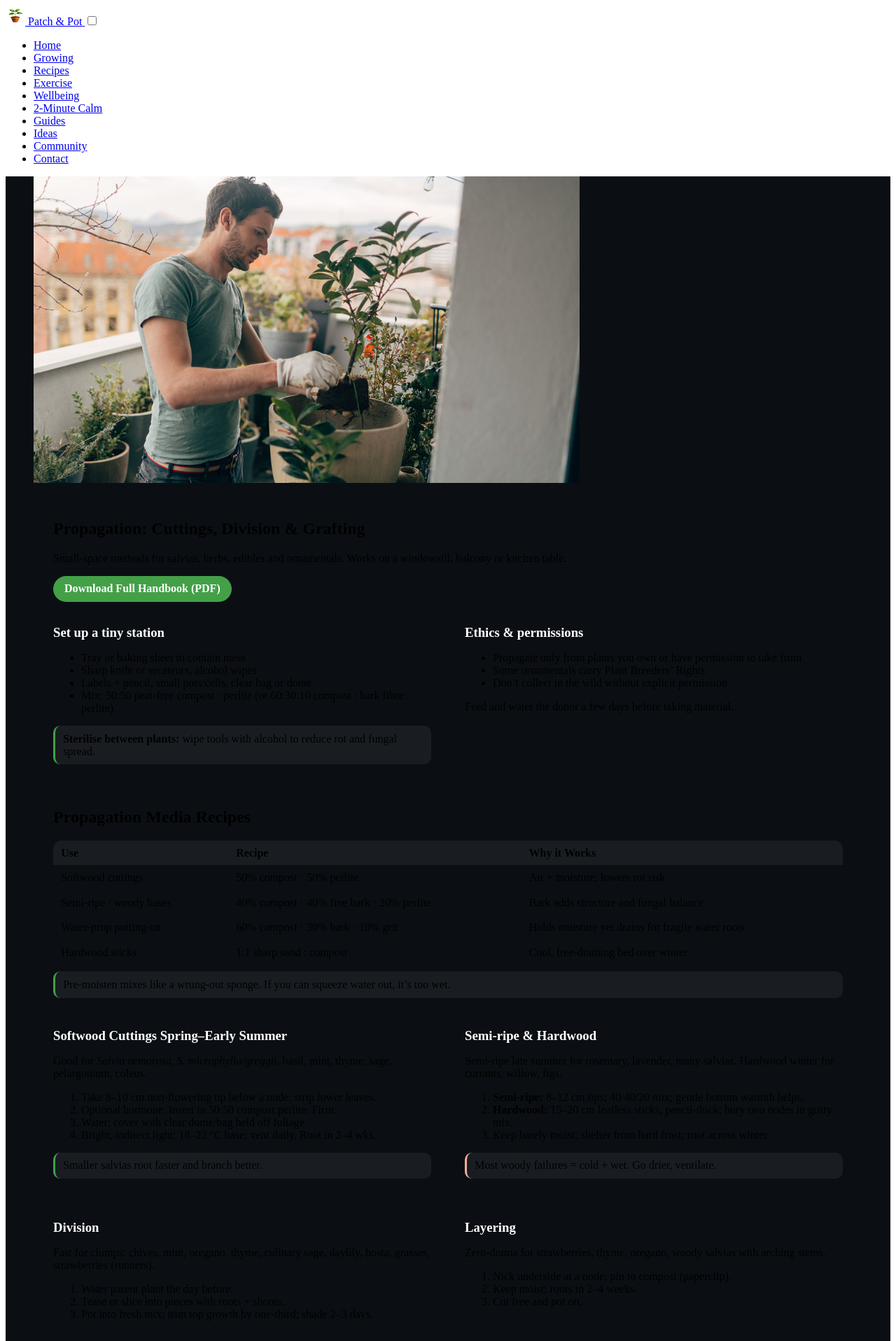
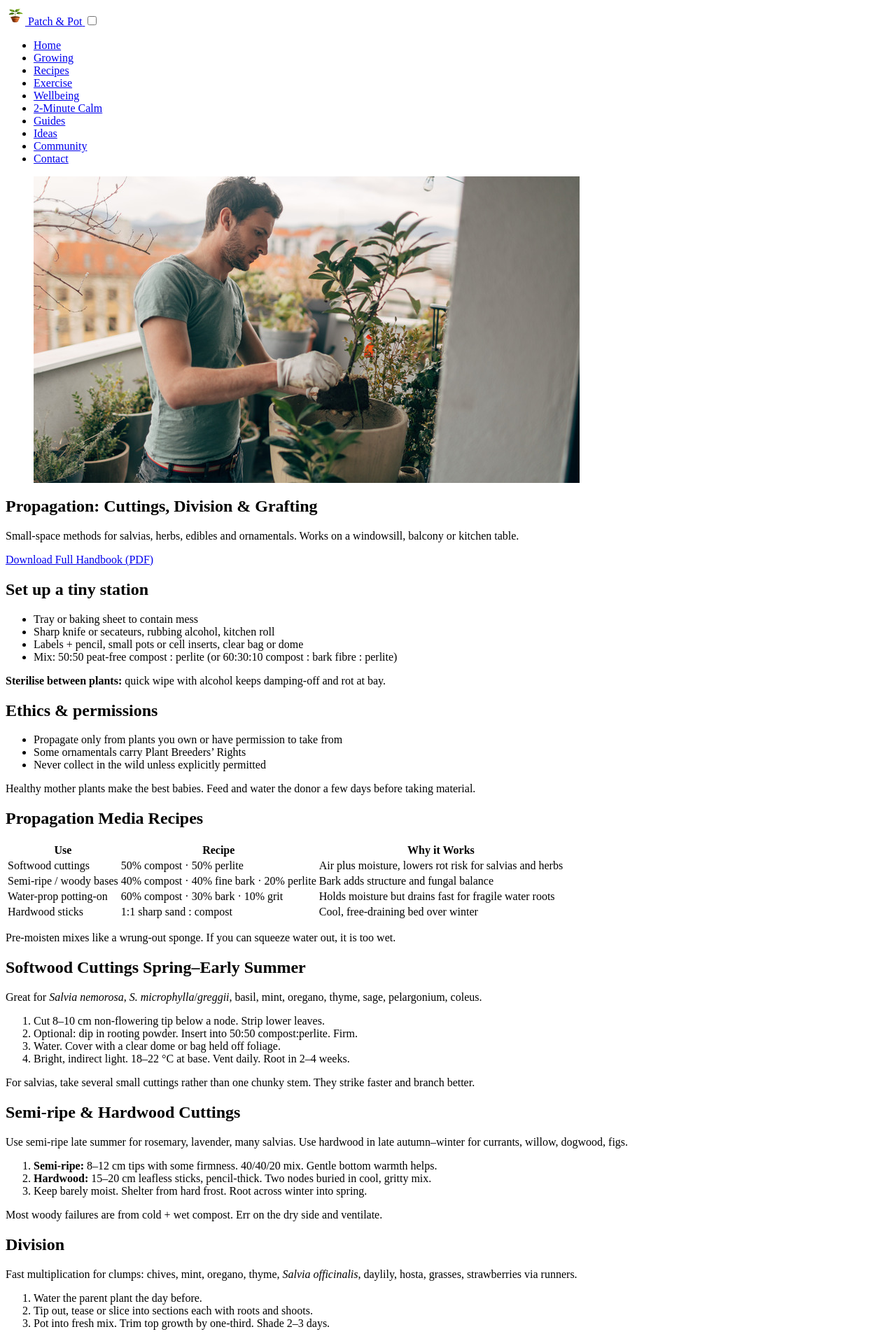
Before and after one commit to grantfitfuel/patchandpot, a Jekyll site: the page built from sites/guides/propagation.html, in a window 1280 px wide. Shown: the top 1916 px of the page at 70% size. Built offline with Jekyll 4.4.1, drawn with Linux system fonts in a browser that asks for light colours; some of the changed text lies outside the part shown.

Commit message:
Update propagation.html

```diff
--- a/sites/guides/propagation.html
+++ b/sites/guides/propagation.html
@@ -6,59 +6,9 @@ description: The full small-space propagation handbook — salvias, herbs, softw
 
 {% include header.html %}
 
-<!-- PAGE-ONLY STYLES (scoped so nothing leaks) -->
-<style>
-  .pg-prop { background:#0b0f14; color:var(--ink); }
-  .pg-prop img { display:block; max-width:100%; height:auto; }
-  .pg-prop .hero { margin:0; }
-  .pg-prop .hero .overlay, .pg-prop .hero .content { display:none; } /* no overlay text on image */
+<main class="wrap" role="main">
 
-  /* Tiles / cards */
-  .pg-prop .wrap-wide{max-width:1160px;margin:0 auto;padding:0 20px}
-  .pg-prop .grid{display:grid;gap:16px}
-  @media (min-width:980px){.pg-prop .two{grid-template-columns:1fr 1fr}}
-  @media (min-width:1200px){.pg-prop .three{grid-template-columns:repeat(3,1fr)}}
-
-  .pg-prop .tile,
-  .pg-prop .section{
-    background:var(--glass);
-    border:1px solid var(--stroke);
-    border-radius:16px;
-    padding:16px;
-  }
-
-  .pg-prop .tile h3,
-  .pg-prop .section h2{margin:.1rem 0 .6rem;color:#fff}
-
-  .pg-prop .kbd{padding:.05rem .35rem;border:1px solid var(--stroke);border-radius:6px;background:rgba(255,255,255,.06);font:600 .85rem/1 ui-monospace}
-
-  .pg-prop .table{width:100%;border-collapse:separate;border-spacing:0;overflow:hidden;border-radius:12px;border:1px solid var(--stroke)}
-  .pg-prop .table th,.pg-prop .table td{border-bottom:1px solid var(--stroke);padding:.55rem .7rem;text-align:left;vertical-align:top}
-  .pg-prop .table thead th{background:rgba(255,255,255,.06)}
-
-  .pg-prop .tip{border-left:3px solid #43A047;background:rgba(255,255,255,.06);border-radius:10px;padding:.6rem .7rem;margin:.6rem 0}
-  .pg-prop .warn{border-left:3px solid #ffad99;background:rgba(255,255,255,.06);border-radius:10px;padding:.6rem .7rem;margin:.6rem 0}
-
-  /* Green buttons only on this page */
-  .pg-prop .btn,
-  .pg-prop .btn.primary,
-  .pg-prop .btn.ghost{
-    display:inline-block;padding:.65rem 1rem;border-radius:999px;
-    background:#43A047;color:#fff;font-weight:700;border:0;text-decoration:none;line-height:1;white-space:nowrap;
-    transition:background .15s ease, transform .08s ease;
-  }
-  .pg-prop .btn:hover{background:#2E7D32}
-  .pg-prop .btn:active{transform:translateY(1px)}
-
-  /* Mini link pills */
-  .pg-prop .mini-nav{display:flex;gap:.6rem;flex-wrap:wrap;justify-content:center;margin:1rem 0 2rem}
-  .pg-prop .mini-nav a{background:#43A047;border:1px solid #2E7D32;color:#fff;padding:.45rem .75rem;border-radius:999px;text-decoration:none;font-weight:700}
-  .pg-prop .mini-nav a:hover{background:#2E7D32}
-</style>
-
-<div class="pg-prop">
-
-  <!-- HERO IMAGE ONLY -->
+  <!-- HERO (image only; text comes below as normal content) -->
   <header class="hero" role="banner" aria-label="Propagation hero">
     <figure>
       <img src="{{ '/img/hero.jpg' | relative_url }}" alt="Hands potting up with soil and tools">
@@ -66,172 +16,174 @@ description: The full small-space propagation handbook — salvias, herbs, softw
     </figure>
   </header>
 
-  <main class="wrap-wide" role="main">
-
-    <!-- Intro tile -->
-    <section class="tile">
+  <!-- INTRO TILE -->
+  <section class="section tile">
     <h1>Propagation: Cuttings, Division &amp; Grafting</h1>
     <p class="lead">Small-space methods for salvias, herbs, edibles and ornamentals. Works on a windowsill, balcony or kitchen table.</p>
-      <a class="btn primary" href="{{ '/pdf/propagation.pdf' | relative_url }}" target="_blank" rel="noopener">Download Full Handbook (PDF)</a>
+    <p><a class="btn primary" href="{{ '/pdf/propagation.pdf' | relative_url }}" target="_blank" rel="noopener">Download Full Handbook (PDF)</a></p>
   </section>
 
-    <!-- Workspace / Hygiene tiles -->
+  <!-- WORKSPACE / HYGIENE -->
   <section class="grid two">
-      <article class="tile">
-        <h3>Set up a tiny station</h3>
+    <article class="section tile">
+      <h2>Set up a tiny station</h2>
       <ul>
         <li>Tray or baking sheet to contain mess</li>
-          <li>Sharp knife or secateurs, alcohol wipes</li>
-          <li>Labels + pencil, small pots/cells, clear bag or dome</li>
+        <li>Sharp knife or secateurs, rubbing alcohol, kitchen roll</li>
+        <li>Labels + pencil, small pots or cell inserts, clear bag or dome</li>
         <li>Mix: 50:50 peat-free compost : perlite (or 60:30:10 compost : bark fibre : perlite)</li>
       </ul>
-        <p class="tip"><strong>Sterilise between plants:</strong> wipe tools with alcohol to reduce rot and fungal spread.</p>
+      <p class="tip"><strong>Sterilise between plants:</strong> quick wipe with alcohol keeps damping-off and rot at bay.</p>
     </article>
-      <article class="tile">
-        <h3>Ethics &amp; permissions</h3>
+
+    <article class="section tile">
+      <h2>Ethics &amp; permissions</h2>
       <ul>
         <li>Propagate only from plants you own or have permission to take from</li>
         <li>Some ornamentals carry Plant Breeders’ Rights</li>
-          <li>Don’t collect in the wild without explicit permission</li>
+        <li>Never collect in the wild unless explicitly permitted</li>
       </ul>
-        <p class="mini">Feed and water the donor a few days before taking material.</p>
+      <p class="mini">Healthy mother plants make the best babies. Feed and water the donor a few days before taking material.</p>
     </article>
   </section>
 
-    <!-- Media recipes -->
-    <section class="tile">
+  <!-- MEDIA RECIPES -->
+  <section class="section tile">
     <h2>Propagation Media Recipes</h2>
     <table class="table mono">
       <thead><tr><th>Use</th><th>Recipe</th><th>Why it Works</th></tr></thead>
       <tbody>
-          <tr><td>Softwood cuttings</td><td>50% compost · 50% perlite</td><td>Air + moisture, lowers rot risk</td></tr>
+        <tr><td>Softwood cuttings</td><td>50% compost · 50% perlite</td><td>Air plus moisture, lowers rot risk for salvias and herbs</td></tr>
         <tr><td>Semi-ripe / woody bases</td><td>40% compost · 40% fine bark · 20% perlite</td><td>Bark adds structure and fungal balance</td></tr>
-          <tr><td>Water-prop potting-on</td><td>60% compost · 30% bark · 10% grit</td><td>Holds moisture yet drains for fragile water roots</td></tr>
+        <tr><td>Water-prop potting-on</td><td>60% compost · 30% bark · 10% grit</td><td>Holds moisture but drains fast for fragile water roots</td></tr>
         <tr><td>Hardwood sticks</td><td>1:1 sharp sand : compost</td><td>Cool, free-draining bed over winter</td></tr>
       </tbody>
     </table>
-      <p class="tip">Pre-moisten mixes like a wrung-out sponge. If you can squeeze water out, it’s too wet.</p>
+    <p class="tip">Pre-moisten mixes like a wrung-out sponge. If you can squeeze water out, it is too wet.</p>
   </section>
 
-    <!-- Methods as tidy tiles -->
+  <!-- METHODS -->
   <section class="grid two">
-      <article class="tile">
-        <h3>Softwood Cuttings <span class="badge">Spring–Early Summer</span></h3>
-        <p>Good for <em>Salvia nemorosa</em>, <em>S. microphylla/greggii</em>, basil, mint, thyme, sage, pelargonium, coleus.</p>
-        <ol>
-          <li>Take 8–10 cm non-flowering tip below a node; strip lower leaves.</li>
-          <li>Optional hormone. Insert in 50:50 compost:perlite. Firm.</li>
-          <li>Water; cover with clear dome/bag held off foliage.</li>
-          <li>Bright, indirect light; 18–22 °C base; vent daily. Root in 2–4 wks.</li>
+    <article class="section tile">
+      <h2>Softwood Cuttings <span class="badge">Spring–Early Summer</span></h2>
+      <p>Great for <em>Salvia nemorosa</em>, <em>S. microphylla</em>/<em>greggii</em>, basil, mint, oregano, thyme, sage, pelargonium, coleus.</p>
+      <ol class="steps">
+        <li>Cut 8–10&nbsp;cm non-flowering tip below a node. Strip lower leaves.</li>
+        <li>Optional: dip in rooting powder. Insert into 50:50 compost:perlite. Firm.</li>
+        <li>Water. Cover with a clear dome or bag held off foliage.</li>
+        <li>Bright, indirect light. 18–22&nbsp;°C at base. Vent daily. Root in 2–4 weeks.</li>
       </ol>
-        <p class="tip">Smaller salvias root faster and branch better.</p>
+      <p class="tip">For salvias, take several small cuttings rather than one chunky stem. They strike faster and branch better.</p>
     </article>
 
-      <article class="tile">
-        <h3>Semi-ripe &amp; Hardwood</h3>
-        <p>Semi-ripe late summer for rosemary, lavender, many salvias. Hardwood winter for currants, willow, figs.</p>
-        <ol>
-          <li><strong>Semi-ripe:</strong> 8–12 cm tips; 40/40/20 mix; gentle bottom warmth helps.</li>
-          <li><strong>Hardwood:</strong> 15–20 cm leafless sticks, pencil-thick; bury two nodes in gritty mix.</li>
-          <li>Keep barely moist; shelter from hard frost; root across winter.</li>
+    <article class="section tile">
+      <h2>Semi-ripe &amp; Hardwood Cuttings</h2>
+      <p>Use semi-ripe late summer for rosemary, lavender, many salvias. Use hardwood in late autumn–winter for currants, willow, dogwood, figs.</p>
+      <ol class="steps">
+        <li><strong>Semi-ripe:</strong> 8–12&nbsp;cm tips with some firmness. 40/40/20 mix. Gentle bottom warmth helps.</li>
+        <li><strong>Hardwood:</strong> 15–20&nbsp;cm leafless sticks, pencil-thick. Two nodes buried in cool, gritty mix.</li>
+        <li>Keep barely moist. Shelter from hard frost. Root across winter into spring.</li>
       </ol>
-        <p class="warn">Most woody failures = cold + wet. Go drier, ventilate.</p>
+      <p class="warn">Most woody failures are from cold + wet compost. Err on the dry side and ventilate.</p>
     </article>
 
-      <article class="tile">
-        <h3>Division</h3>
-        <p>Fast for clumps: chives, mint, oregano, thyme, culinary sage, daylily, hosta, grasses, strawberries (runners).</p>
-        <ol>
-          <li>Water parent plant the day before.</li>
-          <li>Tease or slice into pieces with roots + shoots.</li>
-          <li>Pot into fresh mix; trim top growth by one-third; shade 2–3 days.</li>
+    <article class="section tile">
+      <h2>Division</h2>
+      <p>Fast multiplication for clumps: chives, mint, oregano, thyme, <em>Salvia officinalis</em>, daylily, hosta, grasses, strawberries via runners.</p>
+      <ol class="steps">
+        <li>Water the parent plant the day before.</li>
+        <li>Tip out, tease or slice into sections each with roots and shoots.</li>
+        <li>Pot into fresh mix. Trim top growth by one-third. Shade 2–3 days.</li>
       </ol>
+      <p class="tip">Divide culinary sage and chives every 2–3 years to keep growth vigorous.</p>
     </article>
 
-      <article class="tile">
-        <h3>Layering</h3>
-        <p>Zero-drama for strawberries, thyme, oregano, woody salvias with arching stems.</p>
-        <ol>
-          <li>Nick underside at a node; pin to compost (paperclip).</li>
-          <li>Keep moist; roots in 2–4 weeks.</li>
+    <article class="section tile">
+      <h2>Layering</h2>
+      <p>Zero-drama propagation for trailing strawberries, thyme, oregano and woody salvias with arching stems.</p>
+      <ol class="steps">
+        <li>Nick underside of a low stem at a node. Pin to compost in a neighbour pot with a paperclip.</li>
+        <li>Keep moist. Roots form in 2–4 weeks.</li>
         <li>Cut free and pot on.</li>
       </ol>
+      <p class="tip">Layering is brilliant for older salvias that sulk as cuttings.</p>
     </article>
 
-      <article class="tile">
-        <h3>Water Propagation</h3>
-        <p>Great for basil, mint, coleus and soft salvias.</p>
-        <ol>
-          <li>10 cm tip below a node; strip lower leaves.</li>
-          <li>Jar of water covering nodes; change every 2–3 days.</li>
-          <li>Pot at 3–5 cm roots; light shade 2–3 days.</li>
+    <article class="section tile">
+      <h2>Water Propagation</h2>
+      <p>For basil, mint, coleus and many soft salvias. A confidence booster on a bright sill.</p>
+      <ol class="steps">
+        <li>10&nbsp;cm tip cutting below a node. Strip lower leaves.</li>
+        <li>Jar of water covering nodes. Change every 2–3 days.</li>
+        <li>Pot up when roots are 3–5&nbsp;cm. Shade lightly for 2–3 days.</li>
       </ol>
-        <p class="warn">Water-roots are fragile; don’t let them get long and feathery.</p>
+      <p class="warn">Water roots are fragile. Do not let them get long and feathery before potting.</p>
     </article>
 
-      <article class="tile">
-        <h3>Grafting (optional)</h3>
-        <p>Common for tomatoes/cucurbits for disease resistance and cool-summer vigour.</p>
-        <ol>
-          <li>Raise rootstock + scion to ~3–4 mm stems.</li>
-          <li>Cut both at 45°, align cambium, clip.</li>
-          <li>High humidity + shade 5–7 days; then wean to light.</li>
+    <article class="section tile">
+      <h2>Grafting (Advanced, Optional)</h2>
+      <p>Common for tomatoes and cucurbits to improve disease resistance and cool-summer vigour. Rarely needed for salvias.</p>
+      <ol class="steps">
+        <li>Raise rootstock and scion to similar stem width 3–4&nbsp;mm.</li>
+        <li>Cut both at 45°, align cambium, clip with silicone grafting clip.</li>
+        <li>High humidity and shade for 5–7 days, then wean to normal light.</li>
       </ol>
     </article>
   </section>
 
-    <!-- Species table -->
-    <section class="tile">
+  <!-- SPECIES CHEAT SHEETS -->
+  <section class="section tile">
     <h2>Species Cheat Sheets</h2>
     <table class="table mono">
       <thead><tr><th>Plant</th><th>Best Method</th><th>Root Time</th><th>Potting-on</th><th>Notes</th></tr></thead>
       <tbody>
-          <tr><td>Salvia nemorosa</td><td>Softwood (spring)</td><td>2–4 wks</td><td>3–4 cm roots</td><td>Pinch tips after first potting</td></tr>
-          <tr><td>Salvia microphylla / greggii</td><td>Semi-ripe (late summer)</td><td>3–6 wks</td><td>Root ball holds</td><td>Hates cold/wet; airy mix + shelter</td></tr>
-          <tr><td>Culinary sage</td><td>Division / semi-ripe</td><td>3–6 wks</td><td>Firm roots</td><td>Divide clumps every 2–3 yrs</td></tr>
-          <tr><td>Rosemary</td><td>Semi-ripe</td><td>4–8 wks</td><td>New growth flush</td><td>Bottom warmth helps</td></tr>
-          <tr><td>Lavender</td><td>Semi-ripe</td><td>4–8 wks</td><td>Resists gentle tug</td><td>Gritty mix, bright light</td></tr>
-          <tr><td>Basil / Mint</td><td>Water-prop / softwood</td><td>1–2 wks</td><td>3–5 cm roots</td><td>Pot early before roots tangle</td></tr>
-          <tr><td>Pelargonium</td><td>Softwood</td><td>2–3 wks</td><td>First new leaf</td><td>Let cuts callus 1–2 hrs</td></tr>
-          <tr><td>Strawberry</td><td>Runners (layer)</td><td>2–3 wks</td><td>Once rooted</td><td>Cut umbilical after rooting</td></tr>
+        <tr><td>Salvia nemorosa</td><td>Softwood (spring)</td><td>2–4 wks</td><td>When 3–4 cm roots</td><td>Pinch tips after first potting to bush out</td></tr>
+        <tr><td>Salvia microphylla / greggii</td><td>Semi-ripe (late summer)</td><td>3–6 wks</td><td>Root ball holds together</td><td>Hates cold wet; airy mix and shelter</td></tr>
+        <tr><td>Salvia officinalis (culinary)</td><td>Division / semi-ripe</td><td>3–6 wks</td><td>Firm roots showing</td><td>Divide clumps every 2–3 yrs</td></tr>
+        <tr><td>Rosemary</td><td>Semi-ripe</td><td>4–8 wks</td><td>New growth flush visible</td><td>Bottom warmth speeds rooting</td></tr>
+        <tr><td>Lavender</td><td>Semi-ripe</td><td>4–8 wks</td><td>After gentle tug resists</td><td>Gritty mix, bright light</td></tr>
+        <tr><td>Basil / Mint</td><td>Water-prop or softwood</td><td>1–2 wks</td><td>3–5 cm roots</td><td>Pot early before roots tangle</td></tr>
+        <tr><td>Pelargonium</td><td>Softwood</td><td>2–3 wks</td><td>First new leaf</td><td>Let cuts callus 1–2 hrs before inserting</td></tr>
+        <tr><td>Strawberry</td><td>Runners (layering)</td><td>2–3 wks</td><td>Once anchored roots seen</td><td>Cut umbilical after rooting</td></tr>
       </tbody>
     </table>
   </section>
 
-    <!-- Aftercare tiles -->
+  <!-- AFTERCARE -->
   <section class="grid two">
-      <article class="tile">
-        <h3>Humidity, Light &amp; Airflow</h3>
+    <article class="section tile">
+      <h2>Humidity, Light &amp; Airflow</h2>
       <ul>
-          <li>Dome/bag for humidity; vent daily</li>
-          <li>Bright, indirect light; avoid midday scorch</li>
-          <li>Gentle fan or cracked window strengthens stems</li>
+        <li>Dome or bag for humidity, but vent daily to prevent fungus</li>
+        <li>Bright, indirect light. Avoid midday scorch behind glass</li>
+        <li>Gentle fan or cracked window reduces mould and strengthens stems</li>
       </ul>
-        <p class="tip">If leaves sweat inside the dome, raise it with pegs/chopsticks.</p>
+      <p class="tip">If leaves sweat inside the dome, raise it with pegs or chopsticks.</p>
     </article>
-      <article class="tile">
-        <h3>Potting-On &amp; Hardening</h3>
+
+    <article class="section tile">
+      <h2>Potting-On &amp; Hardening</h2>
       <ul>
-          <li>Pot when a gentle tug meets resistance or roots reach 3–4 cm</li>
-          <li>Feed half-strength after 7–10 days</li>
-          <li>Harden off 7–10 days before living outdoors full-time</li>
+        <li>Pot when a gentle tug meets resistance or roots reach 3–4&nbsp;cm</li>
+        <li>Feed at half-strength 7–10 days after potting</li>
+        <li>Harden off for 7–10 days before living outdoors full-time</li>
       </ul>
-        <p class="mini">Newly rooted salvias may flop for a day after potting—shade and they perk up.</p>
+      <p class="mini">Newly rooted salvias often flop for a day after potting. Shade and they perk up.</p>
     </article>
   </section>
 
-    <!-- Hormones -->
-    <section class="tile">
+  <!-- HORMONES -->
+  <section class="section tile">
     <h2>Rooting Hormones &amp; Natural Aids</h2>
     <ul>
-        <li>Commercial powders/gels: reliable for woody salvias and rosemary</li>
-        <li>Willow water: mild; best as a soak for hardwoods</li>
-        <li>Cinnamon: antifungal dust for cuts (not a rooting stimulant)</li>
+      <li>Commercial powders or gels are reliable for woody salvias and rosemary</li>
+      <li>Willow water is mild. Works best as a soak for hardwood sticks</li>
+      <li>Cinnamon is an antifungal dust for cut surfaces, not a rooting stimulant</li>
     </ul>
   </section>
 
-    <!-- Calendar -->
-    <section class="tile">
+  <!-- CALENDAR -->
+  <section class="section tile">
     <h2>Propagation Calendar (UK, Balcony &amp; Patio)</h2>
     <table class="table mono">
       <thead><tr><th>Month</th><th>Focus</th><th>Good Targets</th><th>Notes</th></tr></thead>
@@ -252,35 +204,36 @@ description: The full small-space propagation handbook — salvias, herbs, softw
     </table>
   </section>
 
-    <!-- Troubleshooting -->
+  <!-- TROUBLESHOOTING -->
   <section class="grid two">
-      <article class="tile">
-        <h3>Blackening stems</h3>
+    <article class="section tile">
+      <h2>Blackening stems</h2>
       <ul>
-          <li>Too wet or cold → refresh cut, drier airy mix</li>
-          <li>Warm base, add airflow, reduce dome time</li>
+        <li>Too wet or too cold. Refresh cut, switch to drier airy mix</li>
+        <li>Warm the base, add airflow, reduce dome time</li>
       </ul>
     </article>
-      <article class="tile">
-        <h3>No roots after 4–6 weeks</h3>
+
+    <article class="section tile">
+      <h2>No roots after 4–6 weeks</h2>
       <ul>
-          <li>Material too old/cold → take fresher softwood or go semi-ripe timing</li>
-          <li>Try a smaller cutting; refresh the mix</li>
+        <li>Material too old or too cold. Take fresher softwood or switch to semi-ripe timing</li>
+        <li>Try a smaller cutting and refresh the mix</li>
       </ul>
     </article>
   </section>
 
-    <!-- FAQs -->
-    <section class="tile">
+  <!-- FAQS -->
+  <section class="section tile">
     <h2>FAQs</h2>
     <details><summary>Water-prop vs soil: which is better?</summary><div class="callout">Water is fast and visible for basil and mint. Soil produces tougher roots for woody salvias and rosemary. If you water-prop salvias, pot early and use a very airy mix.</div></details>
     <details><summary>Can I root flowering stems?</summary><div class="callout">Pinch off flower buds. Rooting energy should go to new roots and leaves, not blooms.</div></details>
-      <details><summary>Do I need heat mats?</summary><div class="callout">Not essential, but gentle 18–22 °C base warmth increases success for semi-ripe cuttings.</div></details>
-      <details><summary>How big should the first pot be?</summary><div class="callout">Start small 7–9 cm. Step up as roots fill. Oversized pots stay wet and promote rot.</div></details>
+    <details><summary>Do I need heat mats?</summary><div class="callout">Not essential, but gentle 18–22&nbsp;°C base warmth increases success for semi-ripe cuttings.</div></details>
+    <details><summary>How big should the first pot be?</summary><div class="callout">Start small 7–9&nbsp;cm. Step up as roots fill. Oversized pots stay wet and promote rot.</div></details>
   </section>
 
-    <!-- Downloads -->
-    <section class="tile">
+  <!-- DOWNLOADS -->
+  <section class="section tile">
     <h2>Checklists &amp; Printables</h2>
     <div class="grid two">
       <div>
@@ -294,17 +247,17 @@ description: The full small-space propagation handbook — salvias, herbs, softw
       </div>
       <div>
         <h3>Downloads</h3>
-          <ul style="list-style:none;padding:0;margin:0;display:grid;gap:.5rem">
-            <li><a class="btn" href="{{ '/pdf/propagation.pdf' | relative_url }}" target="_blank" rel="noopener">Propagation Handbook (PDF)</a></li>
-            <li><a class="btn" href="{{ '/pdf/prop-log-cards.pdf' | relative_url }}" target="_blank" rel="noopener">Propagation Log Cards (PDF)</a></li>
-            <li><a class="btn" href="{{ '/pdf/salvia-cuttings-guide.pdf' | relative_url }}" target="_blank" rel="noopener">Salvia Cuttings Quick Guide (PDF)</a></li>
+        <ul>
+          <li><a class="btn primary" href="{{ '/pdf/propagation.pdf' | relative_url }}" target="_blank" rel="noopener">Propagation Handbook (PDF)</a></li>
+          <li><a class="btn primary" href="{{ '/pdf/prop-log-cards.pdf' | relative_url }}" target="_blank" rel="noopener">Propagation Log Cards (PDF)</a></li>
+          <li><a class="btn primary" href="{{ '/pdf/salvia-cuttings-guide.pdf' | relative_url }}" target="_blank" rel="noopener">Salvia Cuttings Quick Guide (PDF)</a></li>
         </ul>
       </div>
     </div>
-      <p class="mini">Label every pot — include plant · method · date, e.g. <span class="kbd">S. nemorosa · softwood · 12-May</span>.</p>
+    <p class="mini">Label every pot — include plant, method and date, e.g. <span class="kbd">S. nemorosa · softwood · 12-May</span>.</p>
   </section>
 
-    <!-- Cross-nav pill links -->
+  <!-- CROSS-NAV -->
   <nav class="mini-nav" aria-label="Related guides">
     <a href="{{ '/growing/first-pot.html' | relative_url }}">Your First Pot</a>
     <a href="{{ '/growing/companion.html' | relative_url }}">Companion Planting</a>
@@ -314,6 +267,5 @@ description: The full small-space propagation handbook — salvias, herbs, softw
   </nav>
 
 </main>
-</div>
 
 {% include footer.html %}
```
Also changed, not shown: other parts of sites/guides/propagation.html (+1 -1 lines). Lines whose indentation alone changed are shown as unchanged.
